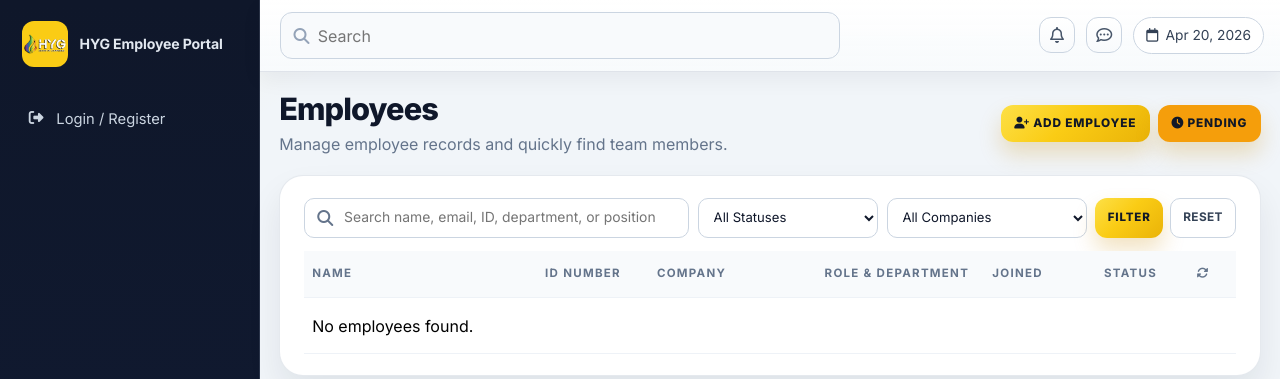
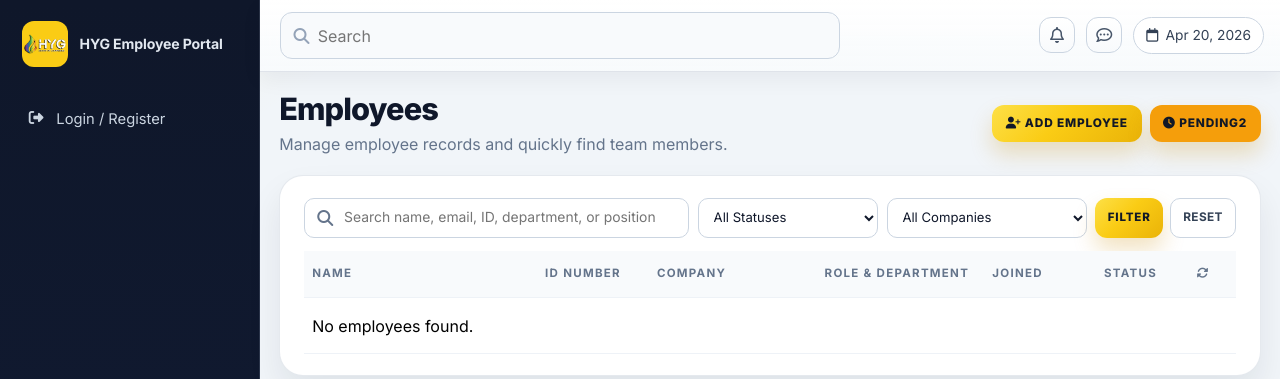
Before and after one commit to opalialuigiandreyengr-cmyk/hygportal, a Flask app: template website/templates/admin/employees.html in a window 1280 px wide. Shown: the top 379 px of the page. Run offline with Flask 3, Linux system fonts and the light colour scheme; the template is opened without the code that fills it, so the values that code supplies are empty.

Commit message:
final final naba?

```diff
--- a/website/templates/admin/employees.html
+++ b/website/templates/admin/employees.html
@@ -26,7 +26,7 @@
   <a href="{{ url_for('admin.employees', status='Pending') }}"
      class="primary-btn btn-mini"
      style="background:#f59e0b;">
-    <i class="fa-solid fa-clock"></i> Pending
+    <i class="fa-solid fa-clock"></i> Pending2
   </a>
 
 </div>
--- a/website/templates/admin/register_employee.html
+++ b/website/templates/admin/register_employee.html
@@ -199,7 +199,6 @@ body {
           <p>Upload a clear square photo</p>
         </div>
       </div>
-
       <div class="grid-4">
         <div class="field"><label>First Name</label><input name="first_name" required></div>
         <div class="field"><label>Middle Name</label><input name="middle_name"></div>
```
Also changed, not shown: instance/database.db, 1 other file.
